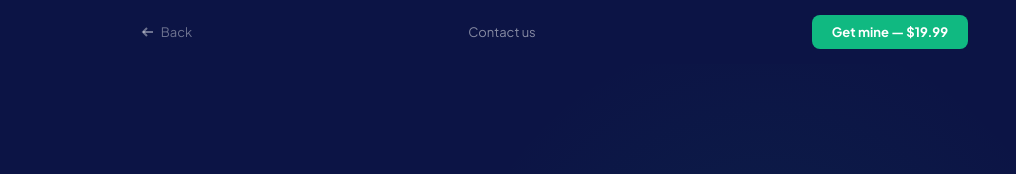
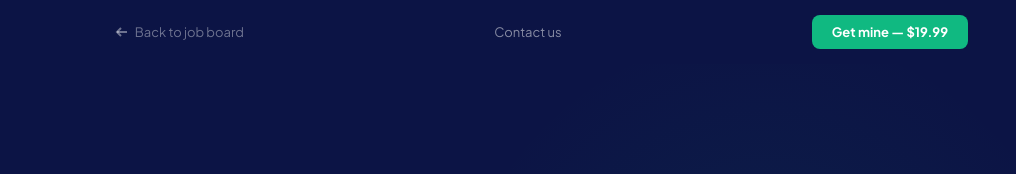
Before and after one commit to ComplianceConsole/Vett-work, a website: page candidate.html in a window 1280 px wide. Shown: the top 174 px of the page, 264-1280 px from the left. Drawn offline with Linux system fonts and the light colour scheme.

Commit message:
Update candidate.html

```diff
--- a/candidate.html
+++ b/candidate.html
@@ -632,9 +632,9 @@ const CONFIG = {
 
 <nav>
   <a href="index.html" class="logo">vett<span class="logo-dot">.</span>work</a>
-  <a href="index.html" class="nav-back">
+  <a href="index.html#jobs" class="nav-back">
     <svg viewBox="0 0 14 14"><line x1="12" y1="7" x2="2" y2="7"/><polyline points="6,3 2,7 6,11"/></svg>
-    Back
+    Back to job board
   </a>
   <a href="contact.html" style="font-size:13px;color:rgba(255,255,255,0.5);text-decoration:none;padding:7px 14px;border-radius:7px;" onmouseover="this.style.color='white'" onmouseout="this.style.color='rgba(255,255,255,0.5)'">Contact us</a><button class="nav-cta" onclick="handlePurchase()">Get mine — $19.99</button>
 </nav>
```
